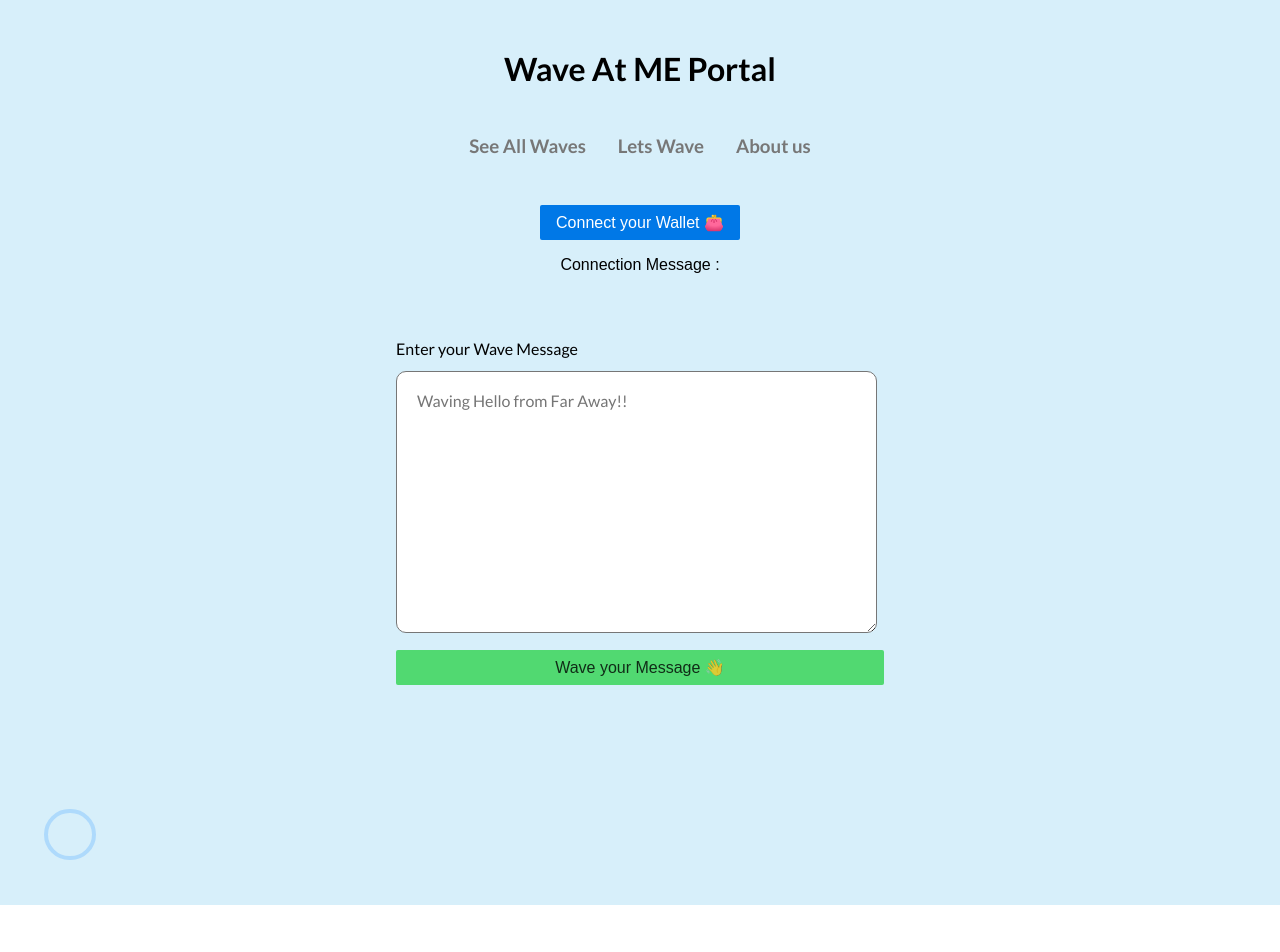
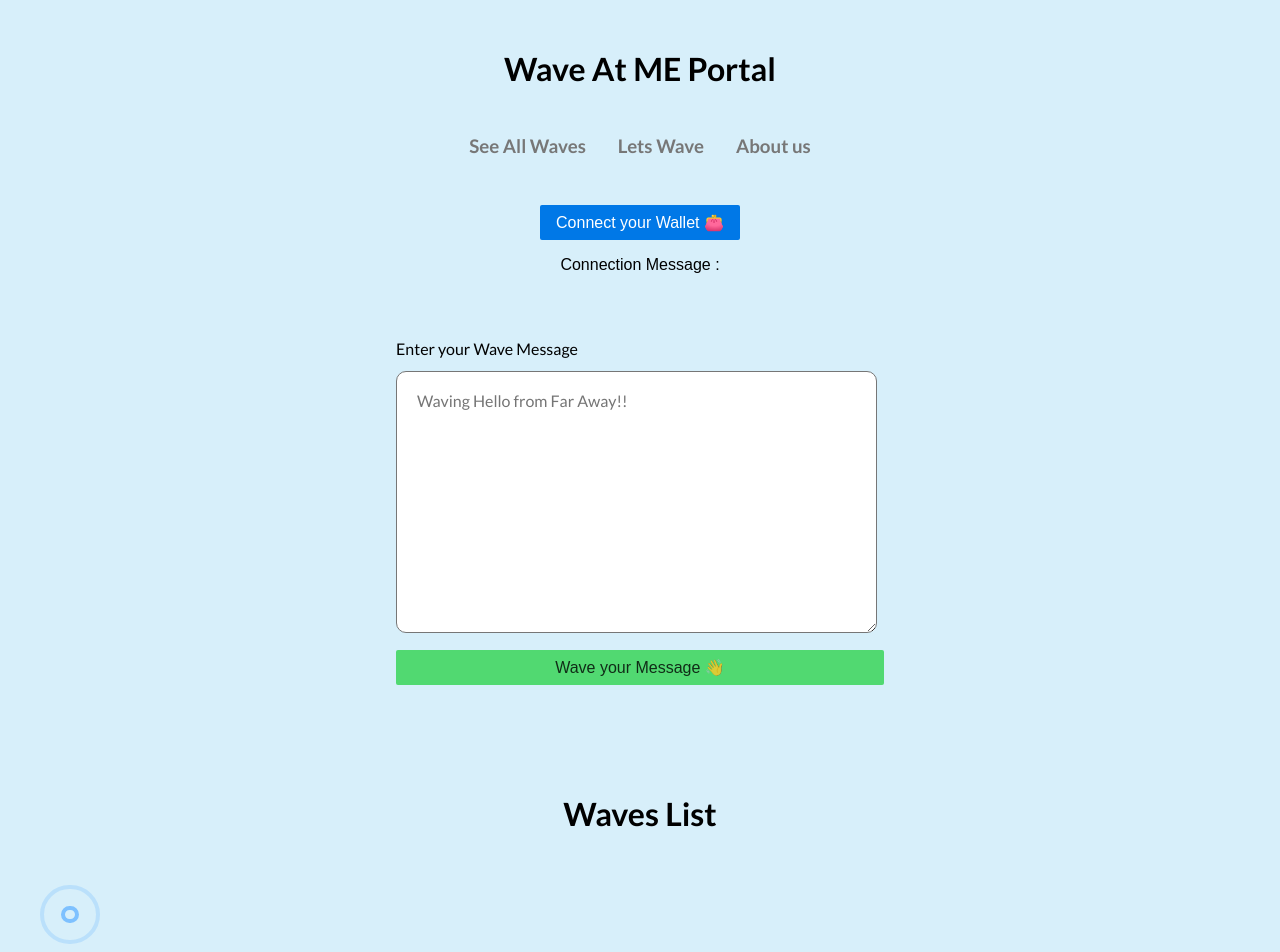
Before and after one commit to Lakshit-Chiranjiv/wave-at-me-dapp, a React (Vite) app in the folder client/: page / in a window 1280 px wide. Shown: the top 952 px of the page. Before the commit the page ends 905 px from the top, so only its background shows below. Built offline with nearby package versions, Linux system fonts and the light colour scheme.

Commit message:
code for wavelist wavebars

```diff
--- a/client/src/App.jsx
+++ b/client/src/App.jsx
@@ -4,6 +4,7 @@ import './../node_modules/purecss/build/pure.css'
 import './App.css'
 import Header from './components/Header'
 import Nav from './components/Nav'
+import WaveBar from './components/WaveBar'
 import WaveInput from './components/WaveInput'
 import WaveContractAbi from './utils/WaveContract.json'
 
@@ -159,17 +160,14 @@ function App() {
 
       </div>
       <div className="pure-u-1 waveList">
+        <h1 className='myText'>Waves List</h1>
         {
           allWaves.map((wave,i) => (
-            <div className="wavebar" key={i}>
-              <h4>{wave.waver.slice(0,5)+"..."+wave.waver.slice(-4)}</h4>
-              <p>{wave.message}</p>
-              <p>{wave.timestamp.toDateString()+", "+wave.timestamp.toTimeString().slice(0,8)+" (IST)"}</p>
-            </div>
+            <WaveBar key={Math.random()} wave={wave}/>
           ))
         }
       </div>
-      <div class="lds-ripple"><div></div><div></div></div>
+      <div className="lds-ripple"><div></div><div></div></div>
     </div>
   )
 }
```
